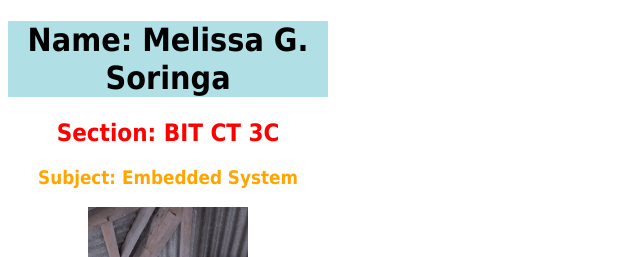
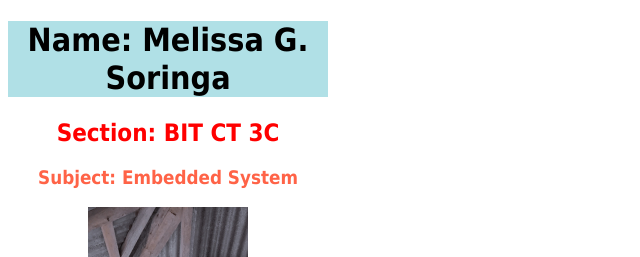
Before and after one commit to melissasoringa/MyPortfolio, a plain HTML site: page index.html in a window 1280 px wide. Shown: the top 257 px of the page, without its empty margins (0-640 px from the left). Drawn offline with Linux system fonts and the light colour scheme.

Commit message:
this is my first commit

```diff
--- a/index.html
+++ b/index.html
@@ -12,7 +12,7 @@ font-family: Tahoma, Verdana, Arial, sans-serif; }
 <center>
 <h1 style="background-color:powderblue;"> Name: Melissa G. Soringa</h1>
 <h2 style="color:red;"> Section: BIT CT 3C</h2>
-<h3 style="color:orange;"> Subject: Embedded System</h3>
+<h3 style="color:tomato;"> Subject: Embedded System</h3>
 </body>
 </html>
 <body>
```
